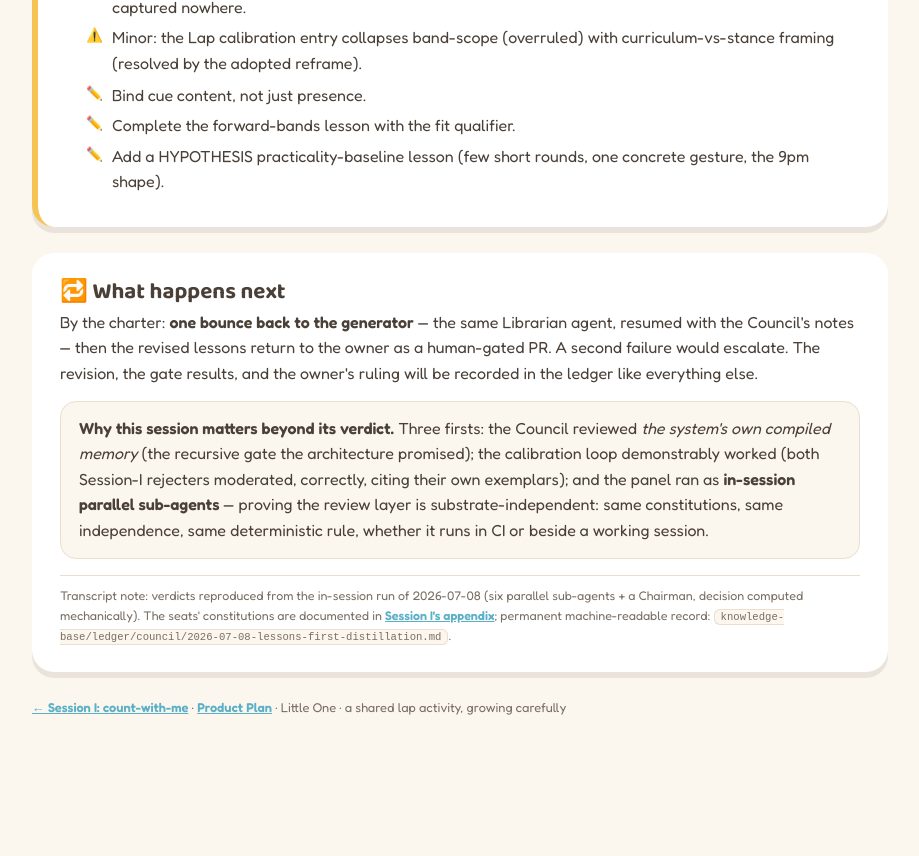
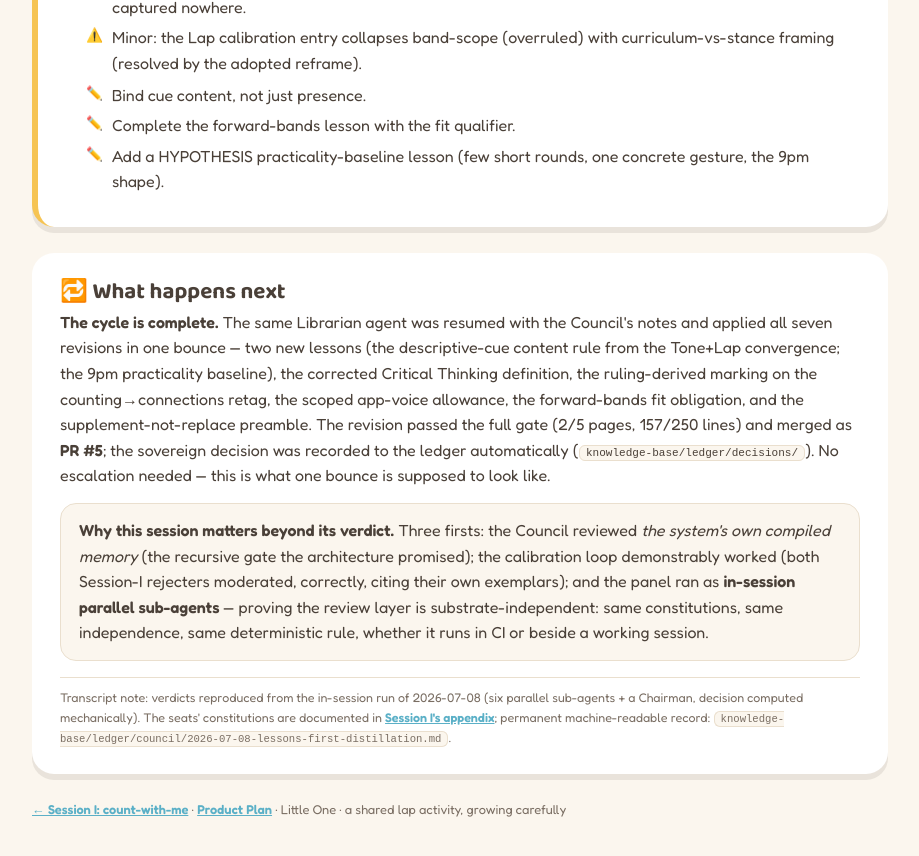
Before and after one commit to msharmas-yajur/little-one, a Jekyll site: the page docs/council-review-lessons-first-distillation.html, which Jekyll copies as it is, in a window 1280 px wide and 900 px high, scrolled down 6116 px. Shown: the top 856 px of the window, without its empty margins (180-1099 px from the left). Built offline with Jekyll 4.4.1, drawn with Linux system fonts in a browser that asks for light colours; before the commit the page ends 6914 px from its top, so only the background shows below that.

Commit message:
Session II transcript: cycle-complete outcome; KB log for the full in-session council cycle
Co-Authored-By: Claude Fable 5 <noreply@anthropic.com>
Claude-Session: https://claude.ai/code/session_01MZacCWyP22wamF8i5vwGU2

```diff
--- a/docs/council-review-lessons-first-distillation.html
+++ b/docs/council-review-lessons-first-distillation.html
@@ -193,7 +193,7 @@
 
 <div class="card">
   <h2>🔁 What happens next</h2>
-  <p>By the charter: <b>one bounce back to the generator</b> — the same Librarian agent, resumed with the Council's notes — then the revised lessons return to the owner as a human-gated PR. A second failure would escalate. The revision, the gate results, and the owner's ruling will be recorded in the ledger like everything else.</p>
+  <p><b>The cycle is complete.</b> The same Librarian agent was resumed with the Council's notes and applied all seven revisions in one bounce — two new lessons (the descriptive-cue content rule from the Tone+Lap convergence; the 9pm practicality baseline), the corrected Critical Thinking definition, the ruling-derived marking on the counting→connections retag, the scoped app-voice allowance, the forward-bands fit obligation, and the supplement-not-replace preamble. The revision passed the full gate (2/5 pages, 157/250 lines) and merged as <b>PR #5</b>; the sovereign decision was recorded to the ledger automatically (<code>knowledge-base/ledger/decisions/</code>). No escalation needed — this is what one bounce is supposed to look like.</p>
   <div class="callout"><b>Why this session matters beyond its verdict.</b> Three firsts: the Council reviewed <i>the system's own compiled memory</i> (the recursive gate the architecture promised); the calibration loop demonstrably worked (both Session-I rejecters moderated, correctly, citing their own exemplars); and the panel ran as <b>in-session parallel sub-agents</b> — proving the review layer is substrate-independent: same constitutions, same independence, same deterministic rule, whether it runs in CI or beside a working session.</div>
   <p class="fn">Transcript note: verdicts reproduced from the in-session run of 2026-07-08 (six parallel sub-agents + a Chairman, decision computed mechanically). The seats' constitutions are documented in <a href="council-review-count-with-me.html">Session I's appendix</a>; permanent machine-readable record: <code>knowledge-base/ledger/council/2026-07-08-lessons-first-distillation.md</code>.</p>
 </div>
```
Also changed, not shown: knowledge-base/log.md (+17 -0 lines).
